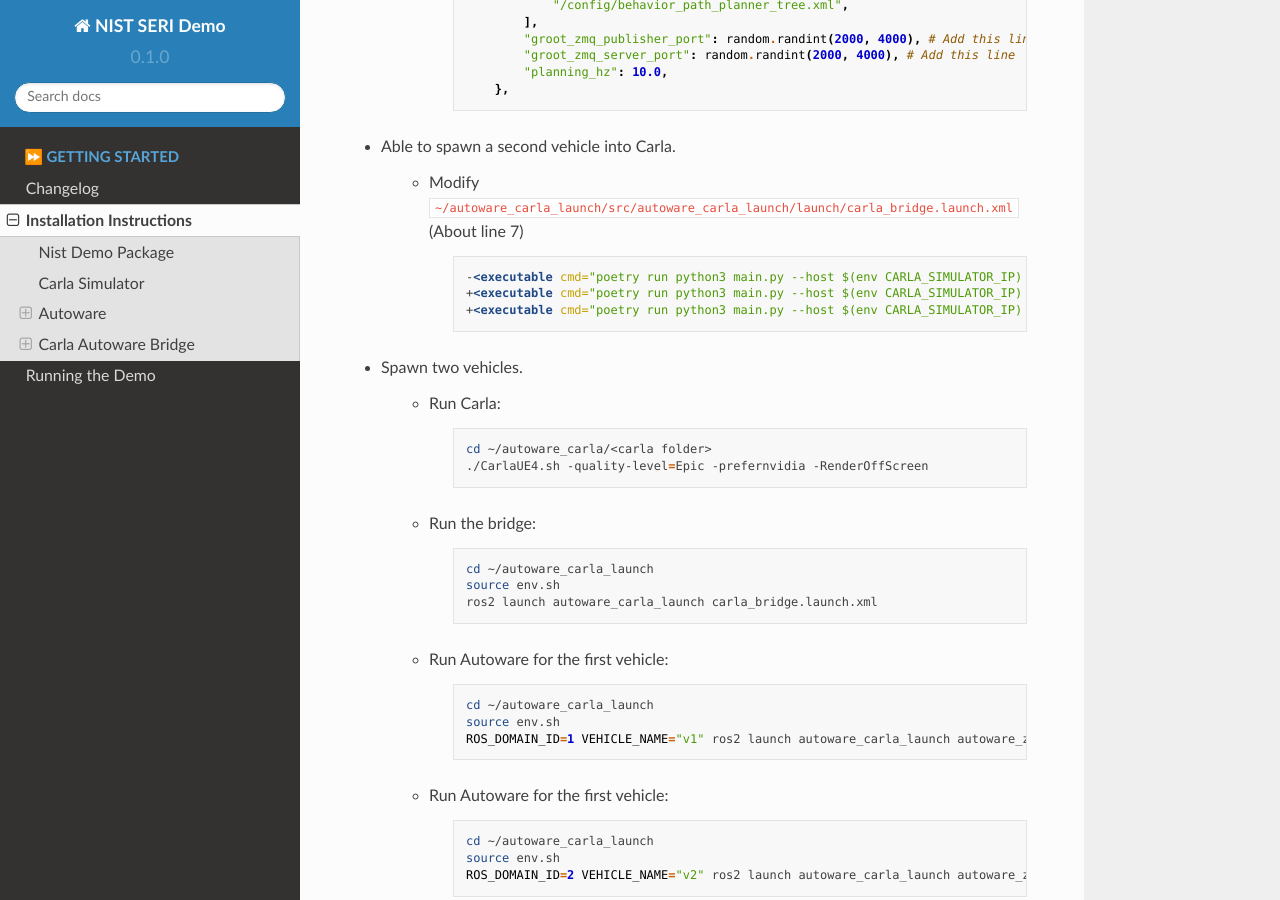
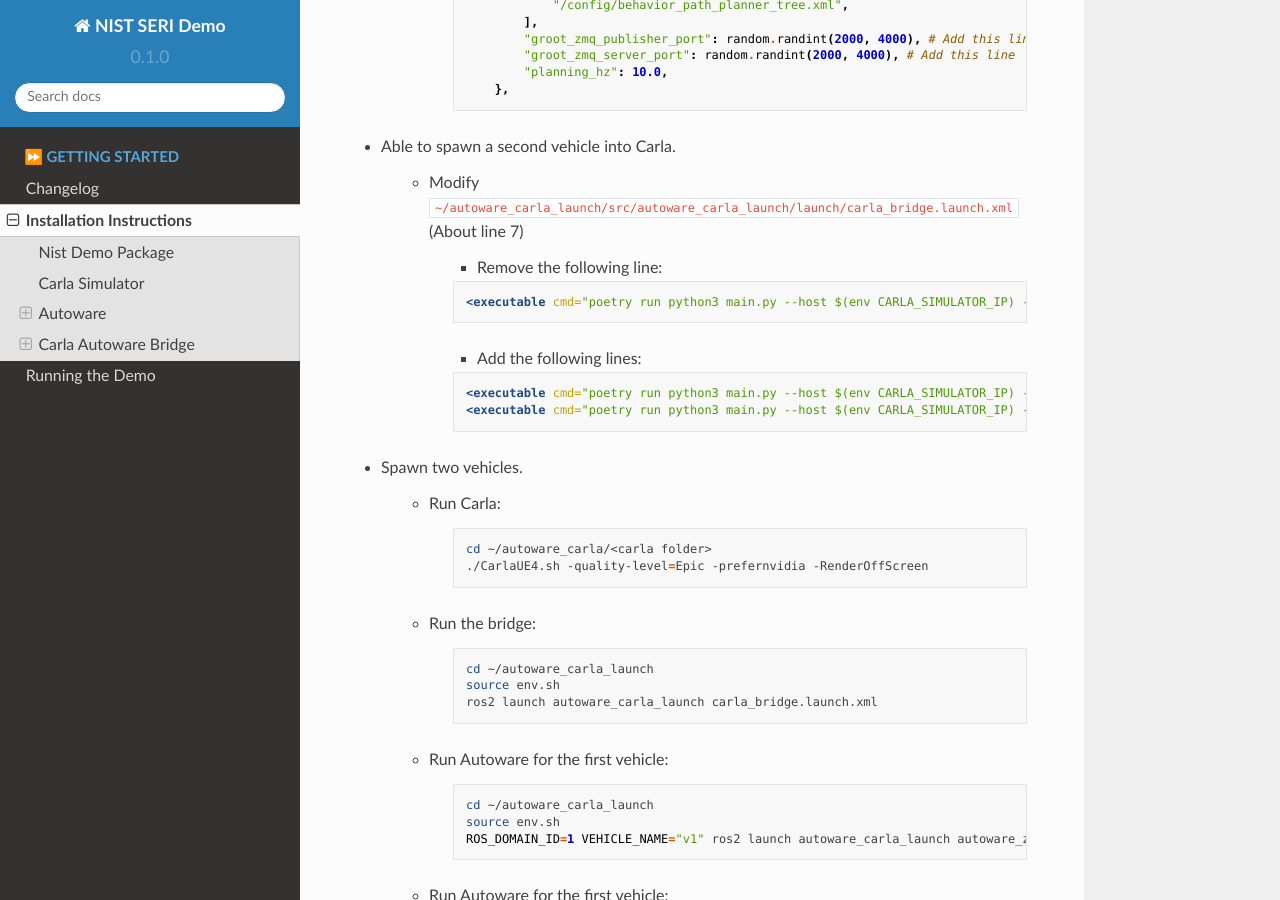
Before and after one commit to zeidk/seri_workshop_demo, a Sphinx documentation site: the page built from docs/getting_started/installation.rst, in a window 1280 px wide and 900 px high, scrolled down 3491 px. Built offline with Sphinx 7.4.7 and the Read the Docs theme 2.0.0, drawn with Linux system fonts in a browser that asks for light colours.

Commit message:
documentation

```diff
--- a/docs/getting_started/installation.rst
+++ b/docs/getting_started/installation.rst
@@ -212,12 +212,20 @@
 
     - Modify ``~/autoware_carla_launch/src/autoware_carla_launch/launch/carla_bridge.launch.xml`` (About line 7)
 
+        - Remove the following line:
         .. code-block:: xml
             :class: highlight
 
-            -<executable cmd="poetry run python3 main.py --host $(env CARLA_SIMULATOR_IP) --rolename $(env VEHICLE_NAME)" cwd="$(env AUTOWARE_CARLA_ROOT)/external/zenoh_carla_bridge/carla_agent" output="screen" />
-            +<executable cmd="poetry run python3 main.py --host $(env CARLA_SIMULATOR_IP) --rolename 'v1' --position 87.687683,145.671295,0.300000,0.000000,90.000053,0.000000" cwd="$(env AUTOWARE_CARLA_ROOT)/external/zenoh_carla_bridge/carla_agent" output="screen" />
-            +<executable cmd="poetry run python3 main.py --host $(env CARLA_SIMULATOR_IP) --rolename 'v2' --position 92.109985,227.220001,0.300000,0.000000,-90.000298,0.000000" cwd="$(env AUTOWARE_CARLA_ROOT)/external/zenoh_carla_bridge/carla_agent" output="screen" />
+            <executable cmd="poetry run python3 main.py --host $(env CARLA_SIMULATOR_IP) --rolename $(env VEHICLE_NAME)" cwd="$(env AUTOWARE_CARLA_ROOT)/external/zenoh_carla_bridge/carla_agent" output="screen" />
+
+        - Add the following lines:
+        .. code-block:: xml
+            :class: highlight
+
+            <executable cmd="poetry run python3 main.py --host $(env CARLA_SIMULATOR_IP) --rolename 'v1' --position 87.687683,145.671295,0.300000,0.000000,90.000053,0.000000" cwd="$(env AUTOWARE_CARLA_ROOT)/external/zenoh_carla_bridge/carla_agent" output="screen" />
+            <executable cmd="poetry run python3 main.py --host $(env CARLA_SIMULATOR_IP) --rolename 'v2' --position 92.109985,227.220001,0.300000,0.000000,-90.000298,0.000000" cwd="$(env AUTOWARE_CARLA_ROOT)/external/zenoh_carla_bridge/carla_agent" output="screen" />
+
+
 
 - Spawn two vehicles.
 
```
